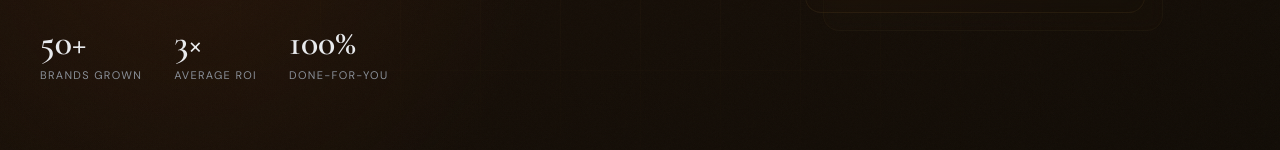
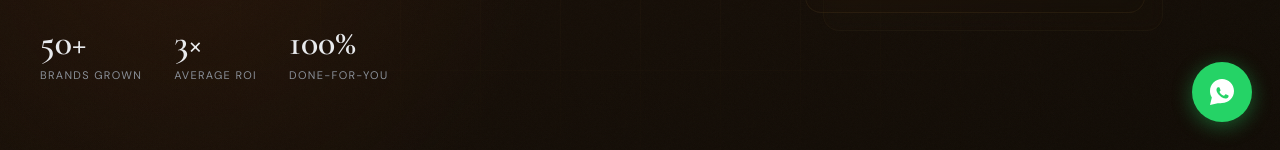
Before and after one commit to Kelly-ux/Callus-Brand-Solutions, a Next.js app: page / in a window 1280 px wide. Shown: the part 650-800 px from the top of the page. Built offline with nearby package versions, Linux system fonts and the light colour scheme; no server answers.

Commit message:
feat: WhatsApp floating button

```diff
--- a/app/layout.tsx
+++ b/app/layout.tsx
@@ -4,6 +4,7 @@ import "./globals.css";
 import Navbar from "@/components/layout/Navbar";
 import Footer from "@/components/layout/Footer";
 import Analytics from "@/components/Analytics";
+import WhatsAppButton from "@/components/WhatsAppButton";
 
 const cormorant = Cormorant_Garamond({
   subsets: ["latin"],
@@ -141,6 +142,7 @@ export default function RootLayout({
         />
       </head>
       <body>
+        <WhatsAppButton />
         <Analytics />
         <Navbar />
         <main>{children}</main>
--- /dev/null
+++ b/components/WhatsAppButton.tsx
@@ -0,0 +1,136 @@
+"use client";
+import { useState, useEffect } from "react";
+
+export default function WhatsAppButton() {
+  const [visible, setVisible] = useState(false);
+  const [pulse, setPulse] = useState(true);
+
+  // Show button after 3 seconds
+  useEffect(() => {
+    const t = setTimeout(() => setVisible(true), 3000);
+    return () => clearTimeout(t);
+  }, []);
+
+  // Stop pulsing after 6 seconds
+  useEffect(() => {
+    const t = setTimeout(() => setPulse(false), 6000);
+    return () => clearTimeout(t);
+  }, []);
+
+  const phoneNumber = "233544866395"; // +233 54 486 6395 without spaces or +
+  const message = encodeURIComponent(
+    "Hi Callus Brand Solutions! I found you online and I'd like to discuss growing my business."
+  );
+  const whatsappUrl = `https://wa.me/${phoneNumber}?text=${message}`;
+
+  if (!visible) return null;
+
+  return (
+    <>
+      <style>{`
+        @keyframes cbs-wa-pulse {
+          0% { box-shadow: 0 0 0 0 rgba(37, 211, 102, 0.5); }
+          70% { box-shadow: 0 0 0 16px rgba(37, 211, 102, 0); }
+          100% { box-shadow: 0 0 0 0 rgba(37, 211, 102, 0); }
+        }
+        @keyframes cbs-wa-fadein {
+          from { opacity: 0; transform: translateY(20px) scale(0.8); }
+          to { opacity: 1; transform: translateY(0) scale(1); }
+        }
+        .cbs-wa-btn {
+          position: fixed;
+          bottom: 28px;
+          right: 28px;
+          z-index: 999;
+          width: 60px;
+          height: 60px;
+          border-radius: 50%;
+          background: #25D366;
+          display: flex;
+          align-items: center;
+          justify-content: center;
+          box-shadow: 0 4px 20px rgba(37, 211, 102, 0.4);
+          cursor: pointer;
+          text-decoration: none;
+          border: none;
+          animation: cbs-wa-fadein 0.4s ease forwards;
+          transition: transform 0.2s, box-shadow 0.2s;
+        }
+        .cbs-wa-btn:hover {
+          transform: scale(1.1);
+          box-shadow: 0 6px 28px rgba(37, 211, 102, 0.6);
+        }
+        .cbs-wa-btn.pulse {
+          animation: cbs-wa-fadein 0.4s ease forwards, cbs-wa-pulse 1.5s ease-out 0.5s 3;
+        }
+        .cbs-wa-tooltip {
+          position: fixed;
+          bottom: 38px;
+          right: 100px;
+          z-index: 998;
+          background: var(--ink);
+          border: 1px solid rgba(200,160,80,0.2);
+          border-radius: 10px;
+          padding: 10px 16px;
+          font-family: var(--ff-body);
+          font-size: 13px;
+          color: var(--cream);
+          white-space: nowrap;
+          box-shadow: 0 4px 20px rgba(0,0,0,0.3);
+          animation: cbs-wa-fadein 0.4s ease 0.3s both;
+          pointer-events: none;
+        }
+        .cbs-wa-tooltip::after {
+          content: '';
+          position: absolute;
+          right: -7px;
+          top: 50%;
+          transform: translateY(-50%);
+          border: 7px solid transparent;
+          border-right: none;
+          border-left-color: rgba(200,160,80,0.2);
+        }
+        @media (max-width: 680px) {
+          .cbs-wa-btn { bottom: 20px; right: 20px; width: 54px; height: 54px; }
+          .cbs-wa-tooltip { display: none; }
+        }
+      `}</style>
+
+      {/* Tooltip — shows for 6 seconds then fades */}
+      {pulse && (
+        <div className="cbs-wa-tooltip">
+          Chat with us on WhatsApp
+        </div>
+      )}
+
+      {/* Fixed anchor opening tag here */}
+      <a
+        href={whatsappUrl}
+        target="_blank"
+        rel="noopener noreferrer"
+        className={`cbs-wa-btn${pulse ? " pulse" : ""}`}
+        aria-label="Chat with Callus Brand Solutions on WhatsApp"
+        title="Chat on WhatsApp"
+      >
+        {/* WhatsApp SVG icon */}
+        <svg
+          width="32"
+          height="32"
+          viewBox="0 0 32 32"
+          fill="none"
+          xmlns="http://www.w3.org/2000/svg"
+          aria-hidden="true"
+        >
+          <path
+            d="M16 3C9.373 3 4 8.373 4 15c0 2.385.668 4.61 1.832 6.505L4 29l7.748-1.802A11.94 11.94 0 0016 27c6.627 0 12-5.373 12-12S22.627 3 16 3z"
+            fill="white"
+          />
+          <path
+            d="M22.003 19.274c-.3-.15-1.768-.872-2.041-.971-.274-.099-.473-.149-.672.15-.2.298-.771.971-.945 1.17-.174.199-.348.224-.647.075-.3-.15-1.265-.466-2.41-1.485-.89-.794-1.491-1.774-1.665-2.073-.174-.3-.019-.461.13-.61.134-.133.3-.347.449-.52.15-.174.2-.299.3-.498.099-.2.05-.374-.025-.523-.075-.15-.672-1.62-.921-2.218-.242-.582-.489-.503-.672-.512l-.573-.01c-.199 0-.522.075-.796.374-.273.3-1.045 1.02-1.045 2.489s1.07 2.888 1.22 3.087c.149.199 2.107 3.215 5.104 4.509.713.308 1.269.492 1.703.629.716.228 1.368.196 1.883.119.574-.086 1.768-.723 2.017-1.42.249-.698.249-1.297.174-1.421-.074-.125-.274-.199-.573-.349z"
+            fill="#25D366"
+          />
+        </svg>
+      </a>
+    </>
+  );
+}
```
